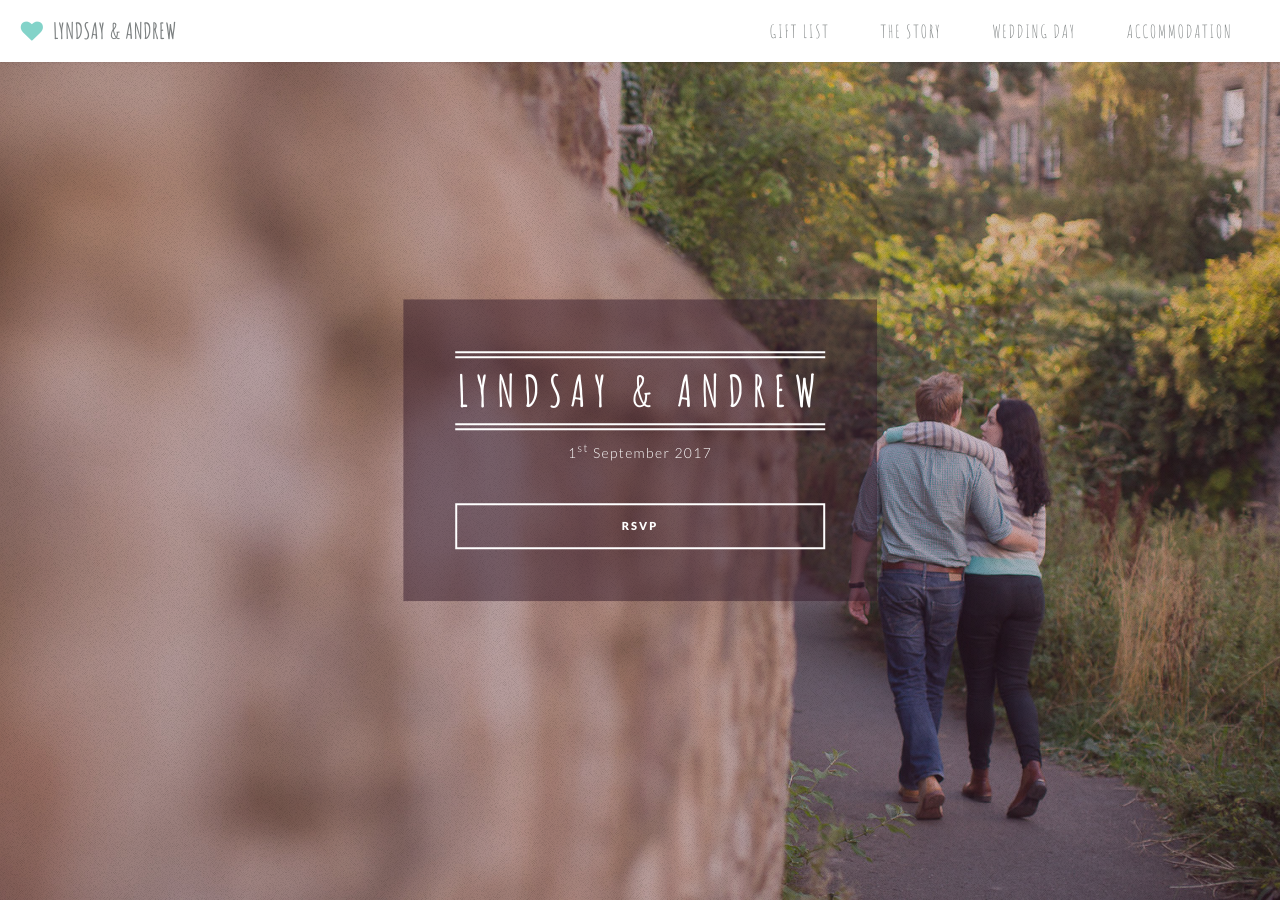
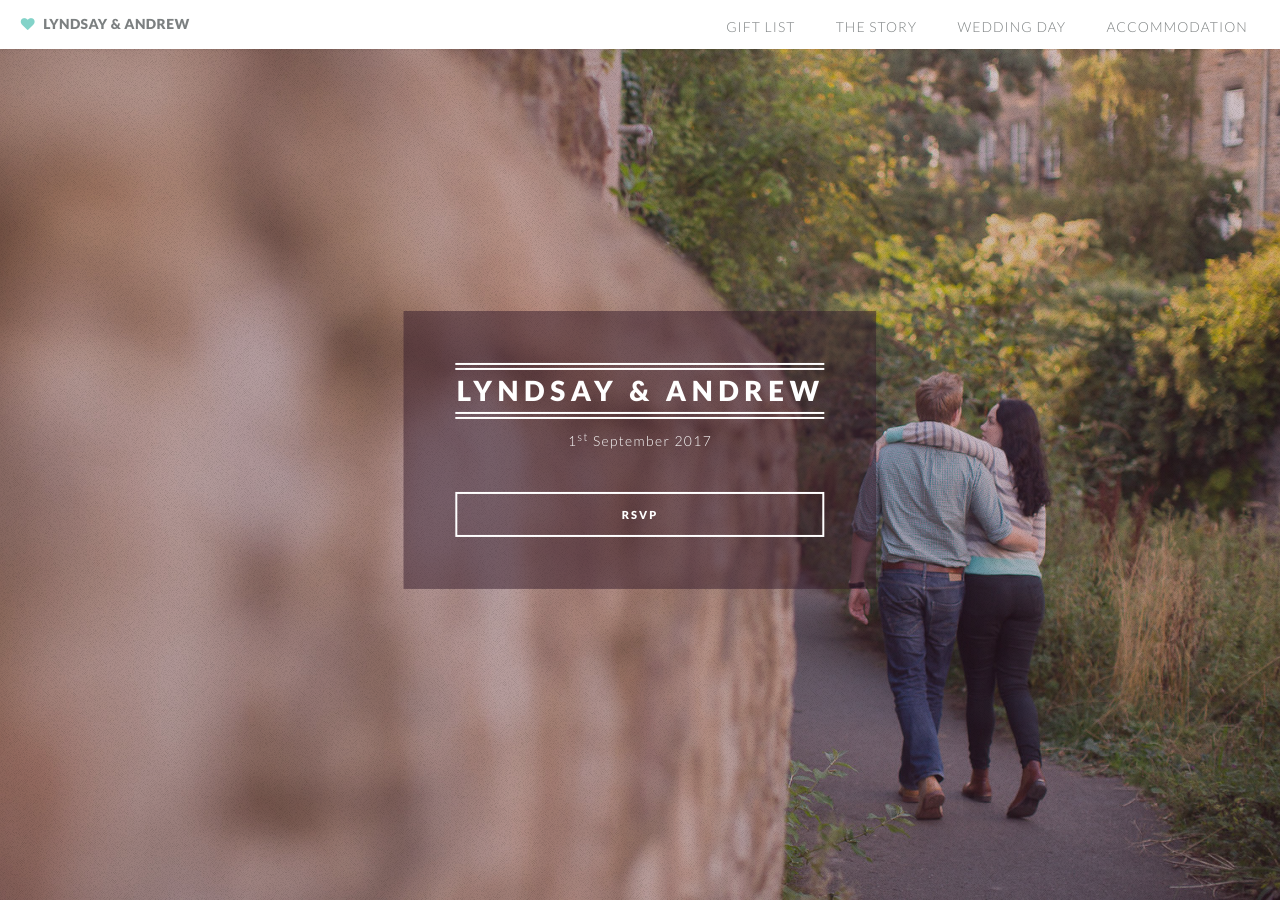
Before and after one commit to aliscott/young-wedding, a Jekyll site: the page built from index.html, in a window 1280 px wide and 900 px high. Built offline with Jekyll 4.4.1, drawn with Linux system fonts in a browser that asks for light colours.

Commit message:
Change back to old font :(

```diff
--- a/_includes/head.html
+++ b/_includes/head.html
@@ -28,6 +28,5 @@
     <meta name="viewport" content="width=device-width">
 
     <link rel="canonical" href="{{ page.url | replace:'index.html','' | prepend: site.baseurl | prepend: site.url }}">
-    <link href="https://fonts.googleapis.com/css?family=Amatic+SC:400,700" rel="stylesheet">
     <link rel="icon" type="image/png" href="images/favicon.png" />
 </head>
--- a/css/style.css
+++ b/css/style.css
@@ -60,7 +60,6 @@
 	}
 
 	h1, h2, h3, h4, h5, h6 {
-		font-family: 'Amatic SC', cursive;
 		color: inherit;
 		font-weight: 300;
 		line-height: 1.75em;
@@ -75,12 +74,12 @@
 		}
 
 	h2 {
-		font-size: 2.4em;
+		font-size: 1.4em;
 		letter-spacing: 0.1em;
 	}
 
 	h3 {
-		font-size: 1.6em;
+		font-size: 1em;
 		letter-spacing: 0.025em;
 	}
 
@@ -629,7 +628,7 @@
 	}
 
 		#header h1 {
-			font-size: 1.6em;
+			font-size: 1em;
 			font-weight: 900;
 			margin: 0;
 		}
@@ -639,13 +638,17 @@
 			}
 
 		#header nav {
-			font-family: 'Amatic SC', cursive;
-			font-size: 1.6em;
+			font-size: 1em;
 			letter-spacing: 0.075em;
 			position: absolute;
 			right: 1.5em;
 			text-transform: uppercase;
-			top: 0.5em;
+			top: 0.75em;
+		}
+
+		#header nav ul {
+			margin-bottom: 0;
+			font-size: 1em;
 		}
 
 			#header nav ul li {
@@ -855,7 +858,7 @@
 				#banner .inner header h2 {
 					border-bottom: solid 2px;
 					border-top: solid 2px;
-					font-size: 2.5em;
+					font-size: 1.6em;
 					font-weight: 900;
 					letter-spacing: 0.2em;
 					margin: 0;
@@ -1058,13 +1061,12 @@
 
 		#topPanel nav,
 		#sidePanel nav {
-			padding: 0.25em 0.5em 1em 0.5em;
+			padding: 0.25em 0.5em;
 		}
 
 		#topPanel .link,
 		#sidePanel .link {
-			font-family: 'Amatic SC', cursive;
-			font-size: 1.4em;
+			font-size: 1em;
 			border: 0;
 			border-top: solid 1px rgba(255, 255, 255, 0.05);
 			color: inherit;
@@ -1231,7 +1233,6 @@
   background: #83d3c9;
   color: #fff;
   margin: -20px -20px 0 -20px;
-  font-weight: 900;
   -webkit-border-radius: 3px 3px 0 0;
   -moz-border-radius: 3px 3px 0 0;
   -ms-border-radius: 3px 3px 0 0;
@@ -1284,7 +1285,7 @@
 }
 
 #timeline h2 {
-	font-size: 1em;
+	font-size: 0.8em;
 	line-height: 1.2em;
 }
 
```
